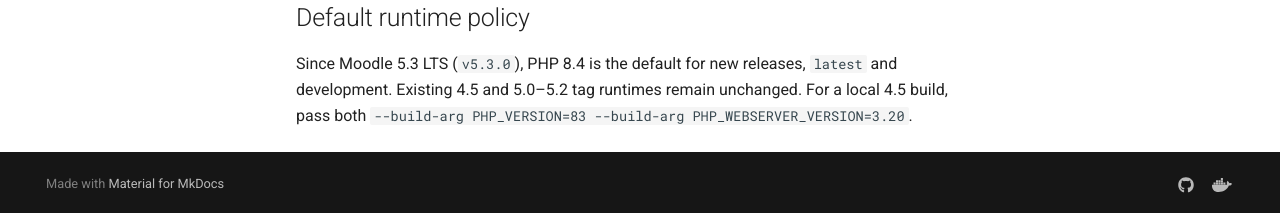
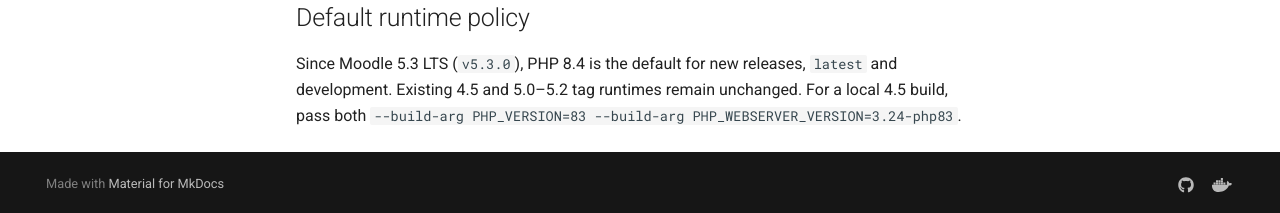
Before and after one commit to erseco/alpine-moodle, an MkDocs documentation site: the page built from docs/php84.md, in a window 1280 px wide and 900 px high, scrolled down 943 px. Shown: the part 684-897 px from the top of the window. Built offline with MkDocs 1.6.1 and Material for MkDocs 9.7.7, drawn with Linux system fonts in a browser that asks for light colours; comment, search, counter and statistics services are not loaded.

Commit message:
Build PHP 8.3 images on alpine-php-webserver 3.24-php83 (Alpine 3.20 is EOL) (#181)

```diff
--- a/docker-compose.test.mariadb.yml
+++ b/docker-compose.test.mariadb.yml
@@ -8,7 +8,7 @@ services:
         # defaults to main.
         MOODLE_VERSION: ${MOODLE_VERSION:-main}
         PHP_VERSION: ${PHP_VERSION:-83}
-        PHP_WEBSERVER_VERSION: ${PHP_WEBSERVER_VERSION:-3.20}
+        PHP_WEBSERVER_VERSION: ${PHP_WEBSERVER_VERSION:-3.24-php83}
     environment:
       - SITE_URL=http://app:8080
       - DB_TYPE=mariadb
--- a/docker-compose.test.sqlite.yml
+++ b/docker-compose.test.sqlite.yml
@@ -8,7 +8,7 @@ services:
         # defaults to main. SQLite patches only exist for Moodle 5.0+.
         MOODLE_VERSION: ${MOODLE_VERSION:-main}
         PHP_VERSION: ${PHP_VERSION:-83}
-        PHP_WEBSERVER_VERSION: ${PHP_WEBSERVER_VERSION:-3.20}
+        PHP_WEBSERVER_VERSION: ${PHP_WEBSERVER_VERSION:-3.24-php83}
     environment:
       - SITE_URL=http://app:8080
       - MOODLE_DATABASE_TYPE=sqlite3
--- a/docs/php84.md
+++ b/docs/php84.md
@@ -58,4 +58,4 @@ same environment variables, same multi-arch targets, same database support
 
 Since Moodle 5.3 LTS (`v5.3.0`), PHP 8.4 is the default for new releases, `latest` and development.
 Existing 4.5 and 5.0–5.2 tag runtimes remain unchanged. For a local 4.5 build, pass
-both `--build-arg PHP_VERSION=83 --build-arg PHP_WEBSERVER_VERSION=3.20`.
+both `--build-arg PHP_VERSION=83 --build-arg PHP_WEBSERVER_VERSION=3.24-php83`.
```
Also changed, not shown: docker-compose.test.yml (+1 -1 lines), 4 other files.
